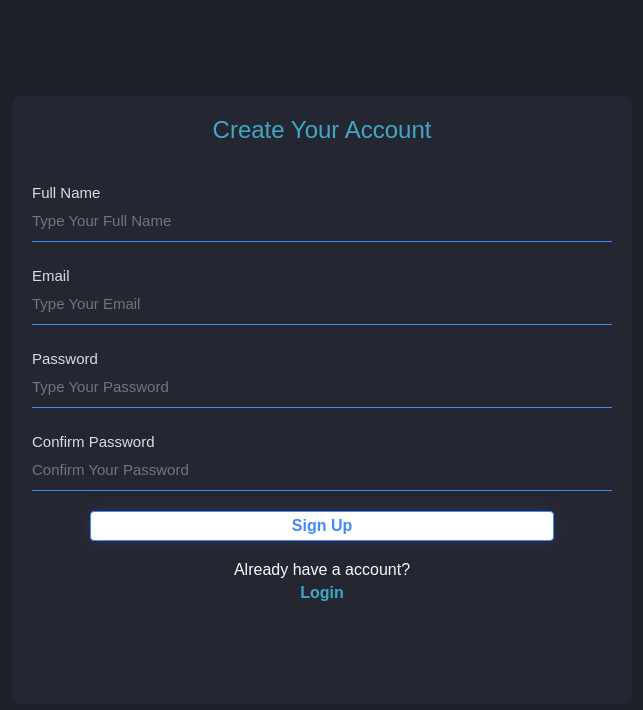
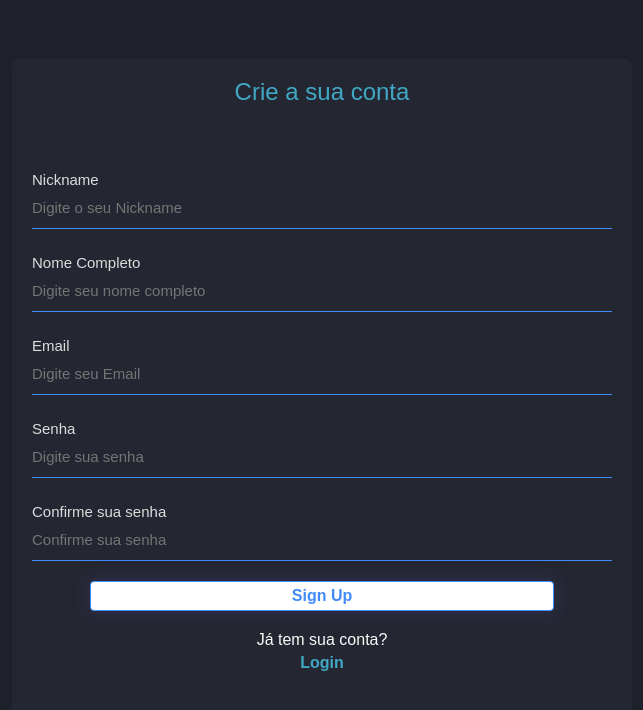
Before and after one commit to rafamenemont/projeto-integrador-2, a React (Create React App) app: page /SignUp in a window 1280 px wide. Shown: the top 710 px of the page, without its empty margins (318-961 px from the left). Built offline with nearby package versions, Linux system fonts and the light colour scheme.

Commit message:
Update: logica Login e SignUp

```diff
--- a/package.json
+++ b/package.json
@@ -10,12 +10,14 @@
     "@types/node": "^16.11.56",
     "@types/react": "^18.0.18",
     "@types/react-dom": "^18.0.6",
+    "axios": "^0.27.2",
     "formik": "^2.2.9",
     "react": "^18.2.0",
     "react-dom": "^18.2.0",
     "react-icons": "^4.4.0",
     "react-router-dom": "^6.3.0",
     "react-scripts": "5.0.1",
+    "react-toastify": "^9.0.8",
     "styled-components": "^5.3.5",
     "typescript": "^4.8.2",
     "web-vitals": "^2.1.4",
--- a/src/Schema/signup.tsx
+++ b/src/Schema/signup.tsx
@@ -1,6 +1,7 @@
 import * as yup from 'yup'
 
 export const signupSchema = yup.object().shape({
+    nickname: yup.string().required("Digite o seu Nickname"),
     fullname: yup.string().required("Digite o seu nome"),
     email: yup.string().email("E-mail inválido").required("E-mail obrigatório"),
     password: yup.string().min(6,'Senha Curta').required("Senha obrigatória"),
--- a/src/routes.tsx
+++ b/src/routes.tsx
@@ -10,7 +10,7 @@ const AppRoutes = () => {
   return (
     <div>
           <Routes>
-        <Route path={'/'} element={<FormLogin />} />
+          <Route path={'/'} element={<FormLogin />} />
             {/* <PrivateRoutes path={'/search'} element={<PageNotFound />} /> */}
             {/* <MenuAndHeader> */}
             {/* <PrivateRoutes path={'/inicial'} element={<PageNotFound />} /> */}
--- a/src/views/FormLogin/FormLogin.tsx
+++ b/src/views/FormLogin/FormLogin.tsx
@@ -1,26 +1,51 @@
 import { FaFacebookF, FaGithub, FaGoogle } from "react-icons/fa";
 import styled from 'styled-components'
 import { useFormik } from "formik";
-import {useState} from 'react'
+import { useState, useEffect } from 'react'
+import { Link,  } from "react-router-dom";
+import 'react-toastify/dist/ReactToastify.css';
+import { ToastContainer, toast } from "react-toastify"
+
 
 import Input from '../../Components/FormComponents/Input'
 import ButtonsSocial from "../../Components/FormComponents/ButtonsSocial";
 import ButtonForm from "../../Components/FormComponents/ButtonForm";
 import { loginSchema } from "../../Schema/login";
-import { Link } from "react-router-dom";
 
 function FormLogin() {
 
-    const [showErros, setshowErros] = useState(false)
+    const [showErros, setshowErros] = useState<boolean>(false)
+    const [status, setStatus] = useState<number>(0)
 
-    const {values, errors, handleChange, handleSubmit} = useFormik({
+    useEffect(() => {
+        switch(status){
+            case 200:
+
+                break;
+            case 404:
+                toast.warning('Conta não encontrada')
+                break;
+            default:
+                return
+        }
+        setStatus(0)
+    }, [status])
+
+    const { values, errors, handleChange, handleSubmit } = useFormik({
         initialValues: {
             email: '',
             password: ''
         },
-        validationSchema:loginSchema,
-        onSubmit: values => {
-            console.log(values)
+        validationSchema: loginSchema,
+        onSubmit: async values => {
+            await fetch('http://localhost/walletServer/api/routes/Users/login.php', {
+                method: 'POST',
+                body: JSON.stringify({
+                    "login": values.email,
+                    "password": values.password
+                })
+            })
+                .then(resp => setStatus(resp.status))
         }
     })
 
@@ -34,29 +59,30 @@ function FormLogin() {
             <ContainerLogin onSubmit={onSubmit}>
                 <h1><span>W</span>elcome</h1>
                 <Container>
+                    <ToastContainer limit={2} position="top-center" theme="dark" autoClose={1000} hideProgressBar={true} />
                     <Input
                         type='text'
                         labelName='Email'
                         id="email"
                         onChange={handleChange}
-                        place='Type Your Email'
+                        place='Digite seu Email'
                         value={values.email}
                         error={showErros ? errors.email : ''}
                     />
 
                     <Input
                         type='password'
-                        labelName='Password'
+                        labelName='Senha'
                         id="password"
                         onChange={handleChange}
-                        place='Type Your Password'
+                        place='Digite a sua senha'
                         value={values.password}
                         error={showErros ? errors.password : ''}
                     />
-                    <Link to="/">Forgot Password?</Link>
+                    <Link to="/">Esqueceu a senha?</Link>
                     <ButtonForm type="submit" name='Login' />
                 </Container>
-                <p>Or Login Using</p>
+                <p>Ou Faça Login</p>
                 <ContainerSocial>
                     <ButtonsSocial
                         onclick={undefined}
@@ -74,7 +100,7 @@ function FormLogin() {
                         name={<FaGoogle />} />
                 </ContainerSocial>
                 <ContaierSign>
-                    <p>Don't have an account?</p>
+                    <p>Não tem uma conta?</p>
                     <Link to='/Signup'>Sign Up</Link>
                 </ContaierSign>
             </ContainerLogin>
--- a/src/views/FormSignUp/FormSignUp.tsx
+++ b/src/views/FormSignUp/FormSignUp.tsx
@@ -1,26 +1,51 @@
-import styled from "styled-components"
-
 import { ContainerForm } from "../FormLogin/FormLogin"
 import Input from "../../Components/FormComponents/Input"
 import ButtonForm from "../../Components/FormComponents/ButtonForm"
 import { signupSchema } from "../../Schema/signup"
-import { useState } from "react"
+
+import 'react-toastify/dist/ReactToastify.css';
+import { ToastContainer, toast } from "react-toastify"
+import styled from "styled-components"
+import { useState, useEffect } from "react"
 import { useFormik } from "formik"
 import { Link } from "react-router-dom"
 
 function FormSignUp() {
   const [showErros, setshowErros] = useState(false)
+  const [message, setMessage] = useState('')
+
+  useEffect (()=>{
+    if(message !== '' ){
+      toast.success(message)
+    }
+  }, [message])
 
   const { values, errors, handleChange, handleSubmit } = useFormik({
     initialValues: {
-      email:'',
+      nickname: '',
       fullname: '',
+      email: '',
       password: '',
       confirmPassword: '',
     },
     validationSchema: signupSchema,
-    onSubmit: values => {
-      console.log(values)
+    onSubmit : async values => {
+      await fetch('http://localhost/WalletServer/api/routes/Users/signup.php', {
+        method: 'POST',
+        body: JSON.stringify({
+          "name": values.fullname,
+          "nickname": values.nickname,
+          "email": values.email,
+          "password": values.password,
+          "c_password": values.confirmPassword,
+          "avatar_id": "4"
+        })
+      })
+        .then(resp => resp.json())
+        .then(data => {
+          console.log(data)
+          setMessage(data.data)
+        })
     }
   })
 
@@ -32,14 +57,24 @@ function FormSignUp() {
   return (
     <ContainerForm>
       <ContainerSignUp onSubmit={onSubmit}>
-        <h1>Create Your Account</h1>
+        <h1>Crie a sua conta</h1>
         <Container>
+          <ToastContainer position="top-center" theme="dark" autoClose={3000} hideProgressBar={true}/>
           <Input
-            labelName="Full Name"
+            labelName="Nickname"
+            id="nickname"
+            type="text"
+            onChange={handleChange}
+            place='Digite o seu Nickname'
+            value={values.nickname}
+            error={showErros ? errors.nickname : ''}
+          />
+          <Input
+            labelName="Nome Completo"
             id="fullname"
             type="text"
             onChange={handleChange}
-            place="Type Your Full Name"
+            place="Digite seu nome completo"
             value={values.fullname}
             error={showErros ? errors.fullname : ''}
           />
@@ -48,32 +83,32 @@ function FormSignUp() {
             id="email"
             type="text"
             onChange={handleChange}
-            place="Type Your Email"
+            place="Digite seu Email"
             value={values.email}
             error={showErros ? errors.email : ''}
           />
           <Input
-            labelName="Password"
+            labelName="Senha"
             type="password"
             id="password"
             onChange={handleChange}
-            place="Type Your Password"
+            place="Digite sua senha"
             value={values.password}
             error={showErros ? errors.password : ''}
           />
           <Input
-            labelName="Confirm Password"
+            labelName="Confirme sua senha"
             type="password"
             id="confirmPassword"
             onChange={handleChange}
-            place="Confirm Your Password"
+            place="Confirme sua senha"
             value={values.confirmPassword}
             error={showErros ? errors.confirmPassword : ''}
           />
         </Container>
         <ButtonForm type="submit" name="Sign Up" />
         <LoginContainer>
-          <p>Already have a account?</p>
+          <p>Já tem sua conta?</p>
           <Link to="/Login">Login</Link>
         </LoginContainer>
       </ContainerSignUp>
@@ -82,6 +117,7 @@ function FormSignUp() {
 }
 
 export default FormSignUp
+
 
 const LoginContainer = styled.div`
 min-width: 100%;
@@ -108,7 +144,7 @@ const Container = styled.div`
 `
 
 const ContainerSignUp = styled.form`
-    min-height: 80%;
+    min-height: 90%;
     min-width: 50%;
     background: ${({ theme }) => theme.bodyComponent};
     display: flex;
```
Also changed, not shown: 2 other files (tests, documents, lock files or other folders).
